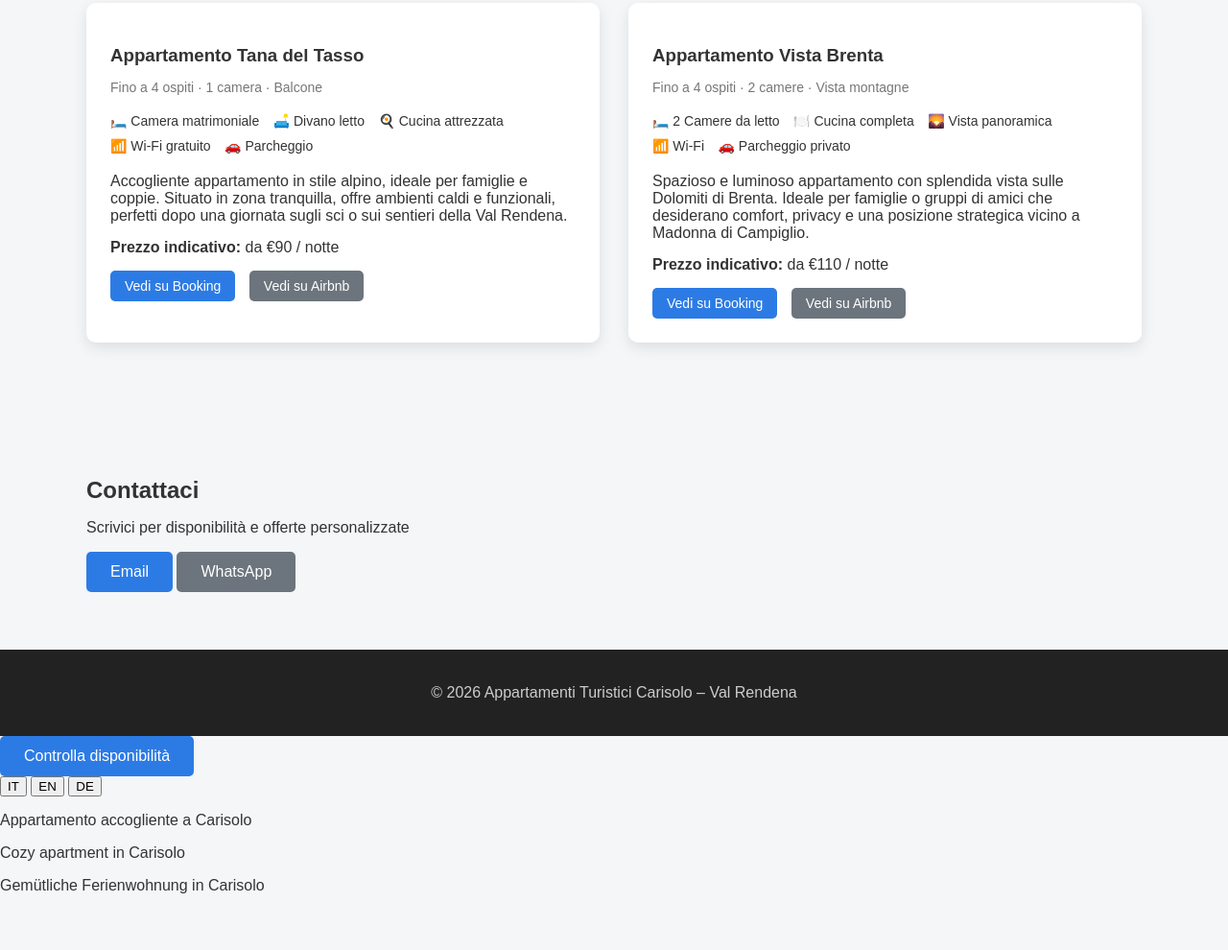
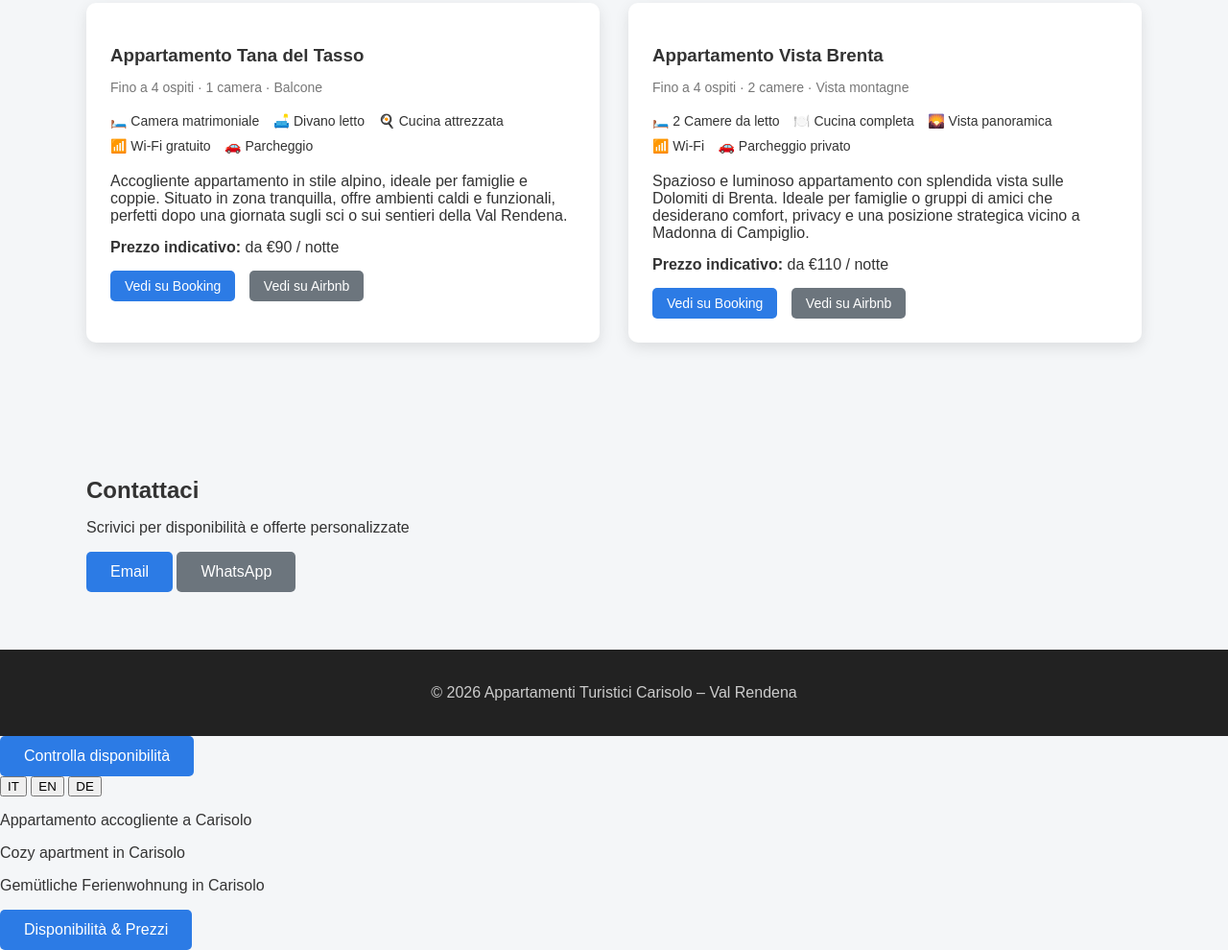
Before and after one commit to cecemaestri/appartamenti-carisolo, a plain HTML site: page index.html in a window 1280 px wide. Shown: the part 645-1635 px from the top of the page at 96% size. Before the commit the page ends 1593 px from the top, so only its background shows below. Drawn offline with Linux system fonts and the light colour scheme.

Commit message:
Update index.html

```diff
--- a/index.html
+++ b/index.html
@@ -110,3 +110,7 @@
 <p data-lang="it">Appartamento accogliente a Carisolo</p>
 <p data-lang="en">Cozy apartment in Carisolo</p>
 <p data-lang="de">Gemütliche Ferienwohnung in Carisolo</p>
+
+<a href="disponibilita.html" class="btn">
+  Disponibilità & Prezzi
+</a>
```
